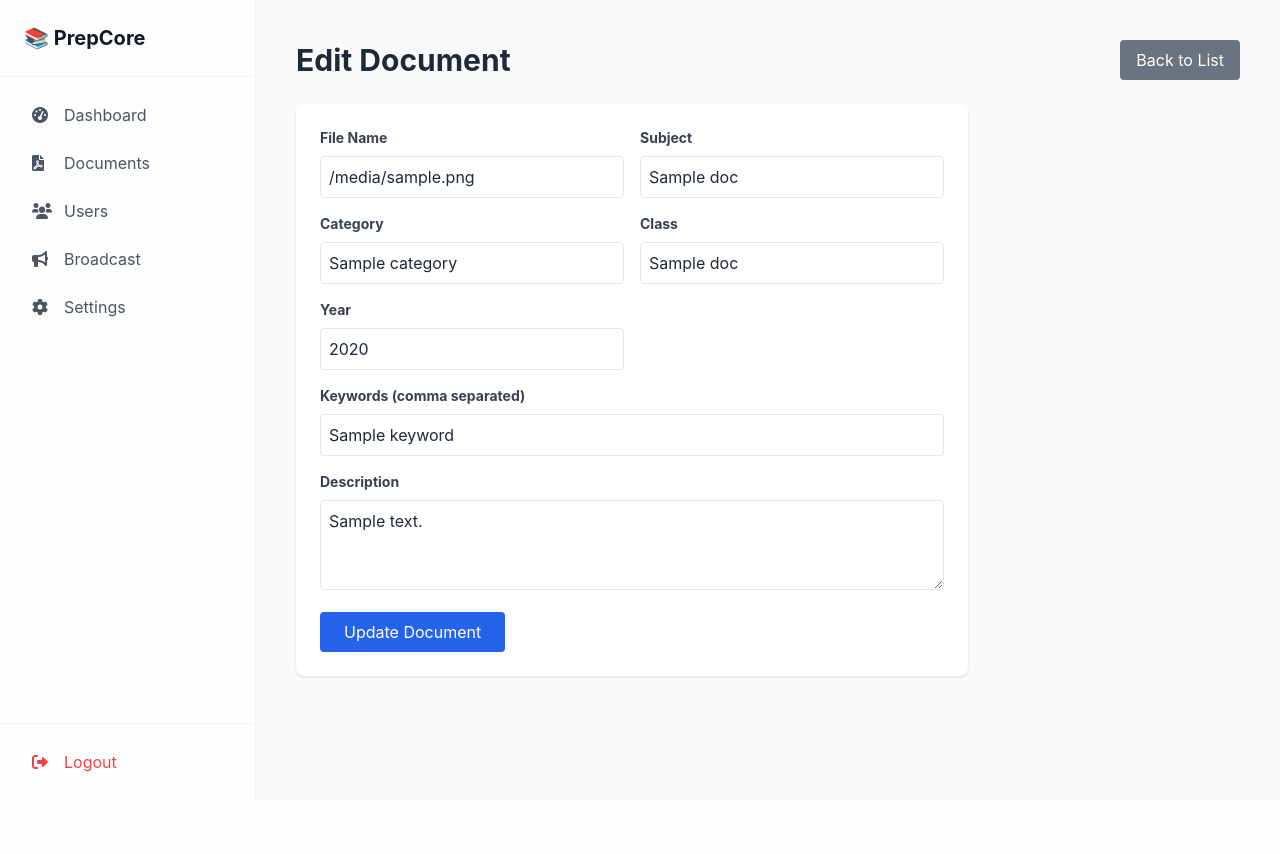
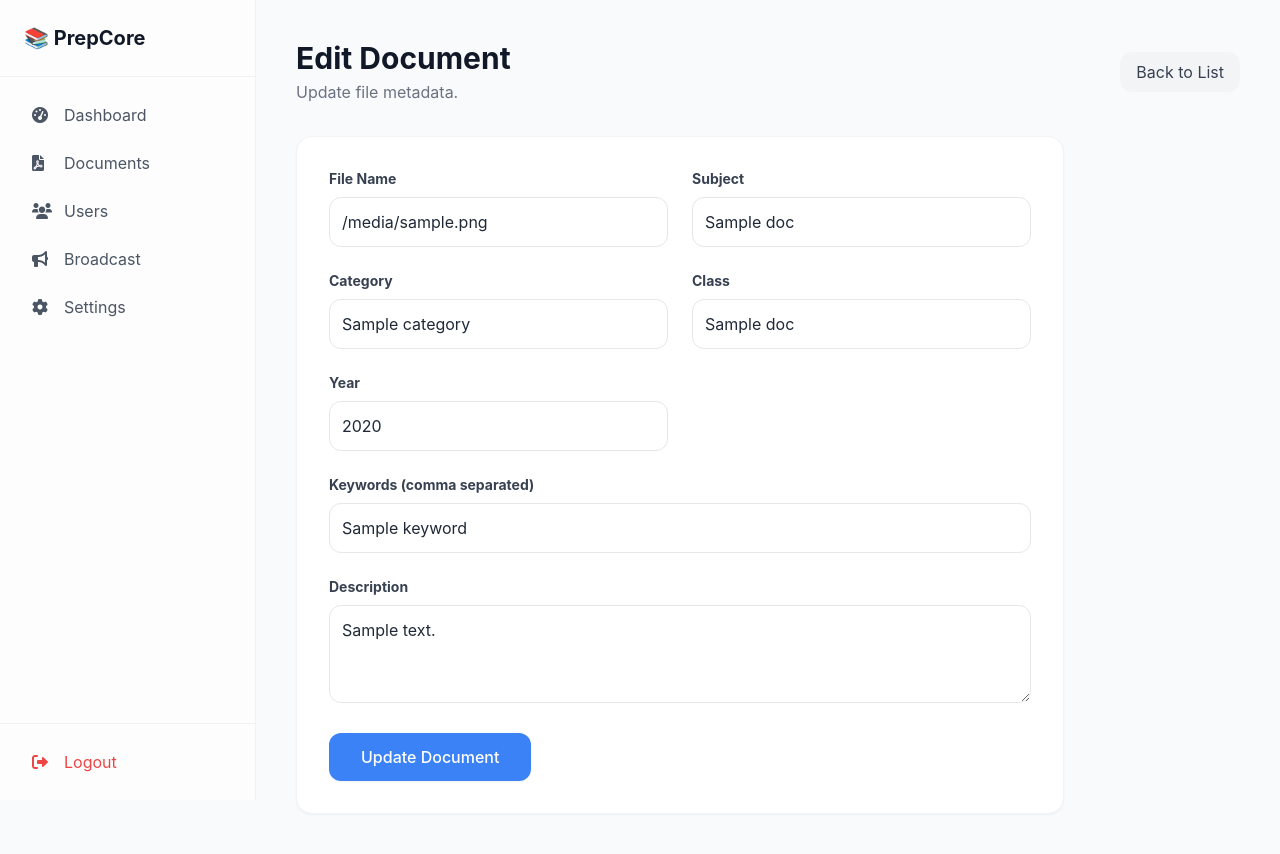
Before and after one commit to protoppertg/Best-telegram-file-share-bot, a FastAPI app: template app/templates/edit_document.html in a window 1280 px wide. Before the commit the page ends 772 px from the top, so only its background shows below. Run offline with FastAPI, Linux system fonts and the light colour scheme; the template is opened without the code that fills it: most values are stand-ins (such as "Sample title", 1, 10 or a date in 2020); parts of the project's set-up code (start-up, migrations or seed data) failed here and were passed over; some libraries are stand-ins or nearby versions.

Commit message:
Update edit_document.html

```diff
--- a/app/templates/edit_document.html
+++ b/app/templates/edit_document.html
@@ -1,43 +1,46 @@
 {% extends "base.html" %}
 {% block content %}
-<div class="flex justify-between items-center mb-6">
-    <h1 class="text-3xl font-bold">Edit Document</h1>
-    <a href="/admin/documents" class="bg-gray-500 text-white px-4 py-2 rounded hover:bg-gray-600">Back to List</a>
+<div class="flex justify-between items-center mb-8">
+    <div>
+        <h1 class="text-3xl font-bold text-gray-900">Edit Document</h1>
+        <p class="text-gray-500 mt-1">Update file metadata.</p>
+    </div>
+    <a href="/admin/documents" class="bg-gray-100 text-gray-700 px-4 py-2 rounded-xl hover:bg-gray-200 transition">Back to List</a>
 </div>
 
-<div class="bg-white p-6 rounded-lg shadow max-w-2xl">
-    <form method="POST" action="/admin/documents/edit/{{ doc.id }}">
-        <div class="grid grid-cols-1 md:grid-cols-2 gap-4 mb-4">
+<div class="bg-white p-8 rounded-2xl shadow-sm border border-gray-100 max-w-3xl">
+    <form method="POST" action="/admin/documents/edit/{{ doc.id }}" class="space-y-6">
+        <div class="grid grid-cols-1 md:grid-cols-2 gap-6">
             <div>
                 <label class="block text-gray-700 text-sm font-bold mb-2">File Name</label>
-                <input type="text" name="file_name" value="{{ doc.file_name }}" required class="w-full border p-2 rounded focus:outline-none focus:ring-2 focus:ring-blue-600">
+                <input type="text" name="file_name" value="{{ doc.file_name }}" required class="w-full border border-gray-200 p-3 rounded-xl focus:outline-none focus:ring-2 focus:ring-blue-500 transition">
             </div>
             <div>
                 <label class="block text-gray-700 text-sm font-bold mb-2">Subject</label>
-                <input type="text" name="subject" value="{{ doc.subject or '' }}" class="w-full border p-2 rounded focus:outline-none focus:ring-2 focus:ring-blue-600">
+                <input type="text" name="subject" value="{{ doc.subject or '' }}" class="w-full border border-gray-200 p-3 rounded-xl focus:outline-none focus:ring-2 focus:ring-blue-500 transition">
             </div>
             <div>
                 <label class="block text-gray-700 text-sm font-bold mb-2">Category</label>
-                <input type="text" name="category" value="{{ doc.category or '' }}" class="w-full border p-2 rounded focus:outline-none focus:ring-2 focus:ring-blue-600">
+                <input type="text" name="category" value="{{ doc.category or '' }}" class="w-full border border-gray-200 p-3 rounded-xl focus:outline-none focus:ring-2 focus:ring-blue-500 transition">
             </div>
             <div>
                 <label class="block text-gray-700 text-sm font-bold mb-2">Class</label>
-                <input type="text" name="class_name" value="{{ doc.class_name or '' }}" class="w-full border p-2 rounded focus:outline-none focus:ring-2 focus:ring-blue-600">
+                <input type="text" name="class_name" value="{{ doc.class_name or '' }}" class="w-full border border-gray-200 p-3 rounded-xl focus:outline-none focus:ring-2 focus:ring-blue-500 transition">
             </div>
             <div>
                 <label class="block text-gray-700 text-sm font-bold mb-2">Year</label>
-                <input type="number" name="year" value="{{ doc.year or '' }}" class="w-full border p-2 rounded focus:outline-none focus:ring-2 focus:ring-blue-600">
+                <input type="number" name="year" value="{{ doc.year or '' }}" class="w-full border border-gray-200 p-3 rounded-xl focus:outline-none focus:ring-2 focus:ring-blue-500 transition">
             </div>
         </div>
-        <div class="mb-4">
+        <div>
             <label class="block text-gray-700 text-sm font-bold mb-2">Keywords (comma separated)</label>
-            <input type="text" name="keywords" value="{{ doc.keywords|join(', ') }}" class="w-full border p-2 rounded focus:outline-none focus:ring-2 focus:ring-blue-600">
+            <input type="text" name="keywords" value="{{ doc.keywords|join(', ') }}" class="w-full border border-gray-200 p-3 rounded-xl focus:outline-none focus:ring-2 focus:ring-blue-500 transition">
         </div>
-        <div class="mb-4">
+        <div>
             <label class="block text-gray-700 text-sm font-bold mb-2">Description</label>
-            <textarea name="description" rows="3" class="w-full border p-2 rounded focus:outline-none focus:ring-2 focus:ring-blue-600">{{ doc.description or '' }}</textarea>
+            <textarea name="description" rows="3" class="w-full border border-gray-200 p-3 rounded-xl focus:outline-none focus:ring-2 focus:ring-blue-500 transition">{{ doc.description or '' }}</textarea>
         </div>
-        <button type="submit" class="bg-blue-600 text-white px-6 py-2 rounded hover:bg-blue-700">Update Document</button>
+        <button type="submit" class="bg-blue-500 text-white px-8 py-3 rounded-xl hover:bg-blue-600 transition shadow-sm font-medium">Update Document</button>
     </form>
 </div>
 {% endblock %}
```
